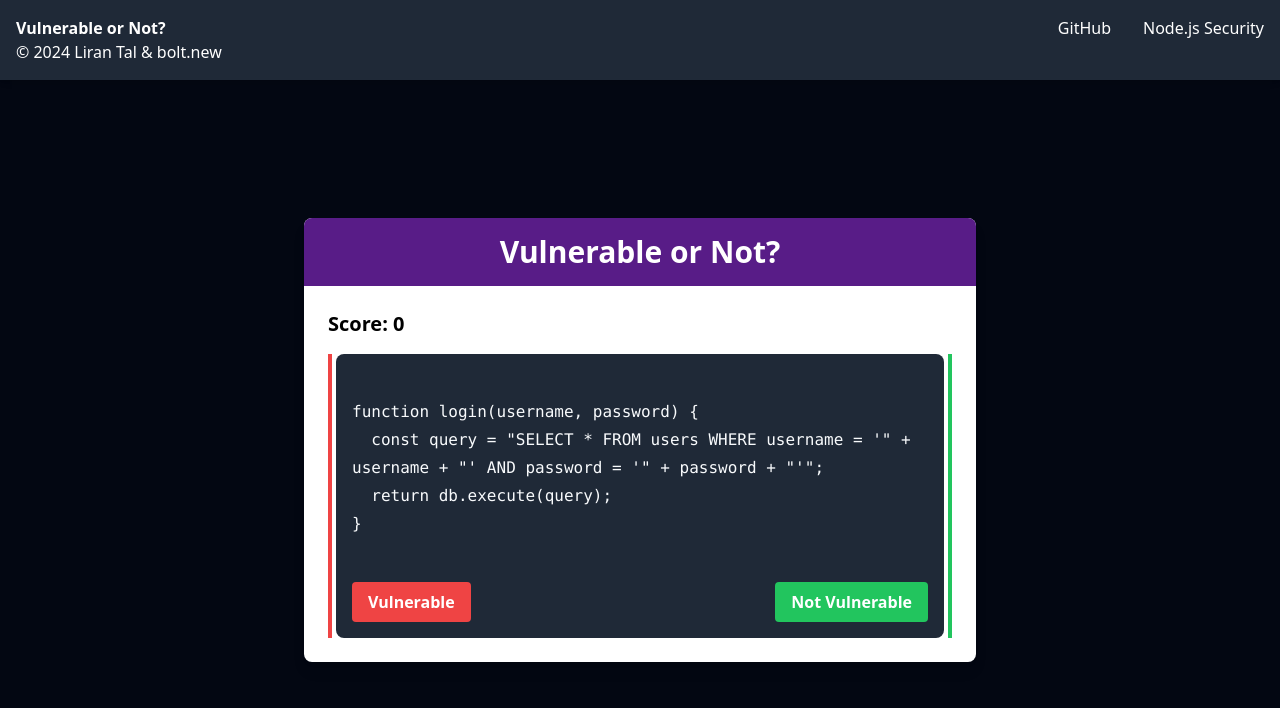
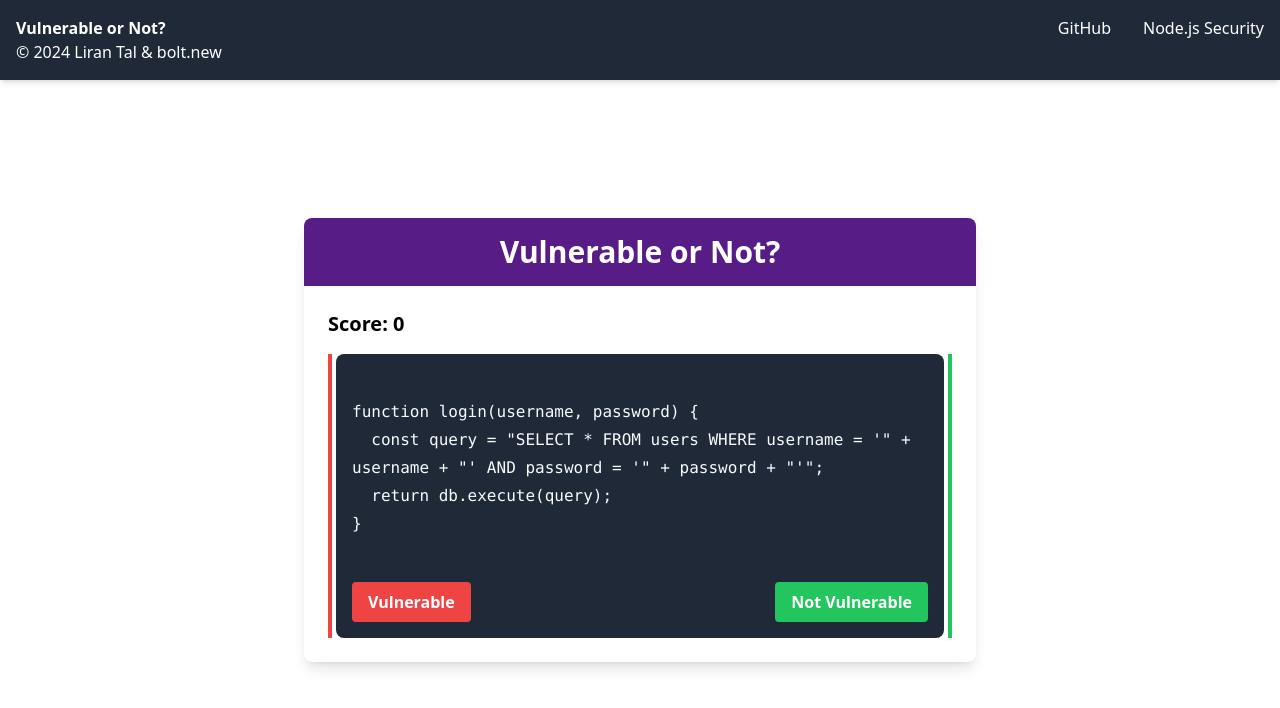
Before and after one commit to lirantal/sb1-bcmwxs-2, a Nuxt app: page / in a window 1280 px wide. Shown: the top 708 px of the page. Built offline with nearby package versions, Linux system fonts and the light colour scheme.

Commit message:
feat: apply style for iframe embedding
Signed-off-by: Liran Tal <liran.tal@gmail.com>

```diff
--- a/app.vue
+++ b/app.vue
@@ -1,16 +1,25 @@
 <template>
-  <div class="min-h-screen flex flex-col bg-gray-950">
+  <div class="min-h-screen flex flex-col">
     <NavigationBar v-if="!isEmbedded" />
-    <div class="flex-grow flex items-center justify-center">
+    <div
+      class="flex items-center justify-center"
+      :class="{ 'flex-grow': !isEmbedded }"
+    >
       <GameContainer />
     </div>
   </div>
 </template>
 
 <script setup>
-import NavigationBar from './components/NavigationBar.vue';
-import GameContainer from './components/GameContainer.vue';
+import NavigationBar from "./components/NavigationBar.vue";
+import GameContainer from "./components/GameContainer.vue";
 
 const route = useRoute();
 const isEmbedded = route.query.embedded !== undefined;
 </script>
+
+<style>
+body {
+  background: none transparent;
+}
+</style>
```
